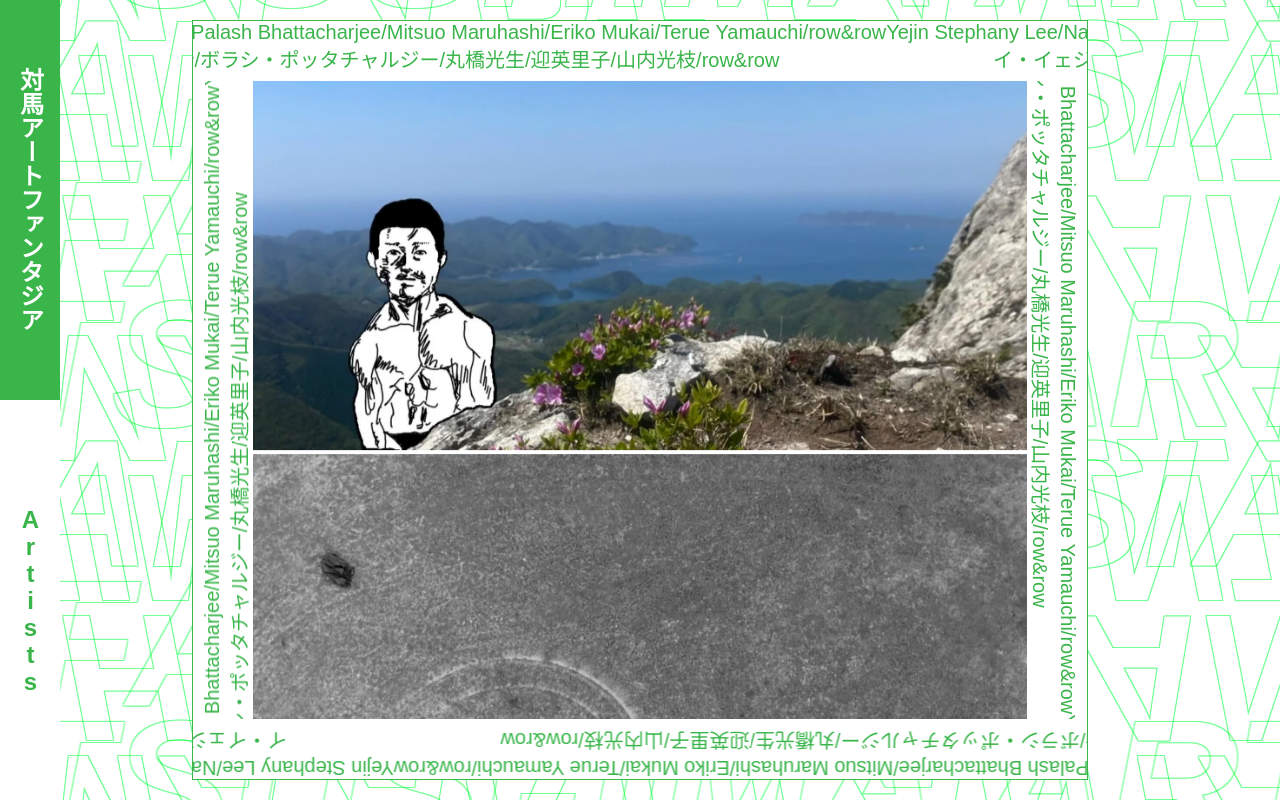
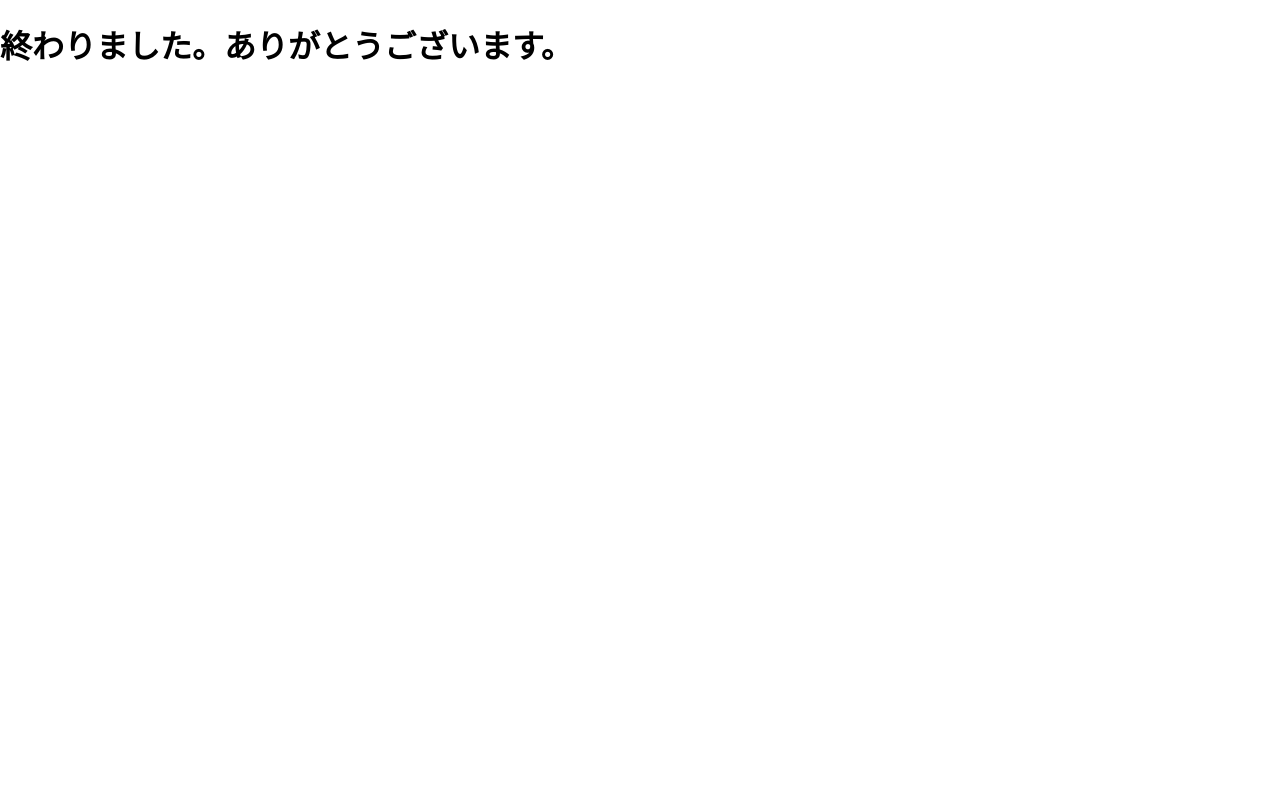
Before and after one commit to MarsdenJacques/tsushima-art-fantasia, a Next.js app: page / in a window 1280 px wide. Shown: the top 800 px of the page. Built offline with nearby package versions, Linux system fonts and the light colour scheme.

Commit message:
Event is over

```diff
--- a/pages/index.js
+++ b/pages/index.js
@@ -1,42 +1,9 @@
 import styles from '../styles/index.module.css'
-import Section from '../components/section'
-import BGText from '../components/text-bg.js'
-import Landing from '../components/landing.js'
-import Gallery from '../components/gallery.js'
-import Nav from '../components/nav.js'
-import { useState, useEffect, useRef } from 'react'
 
 export default function Home() {
-  const [currentSection, setCurrentSection] = useState(-1)
-  const ref1 = useRef()
-  const ref2 = useRef()
-  useEffect(() => {
-    const observer = new IntersectionObserver(([entry]) => {if(entry.isIntersecting)setCurrentSection(0)}, {threshold: .25})
-    observer.observe(ref1.current)
-    // Remove the observer as soon as the component is unmounted
-    return () => { observer.disconnect() }
-  }, [])
-  useEffect(() => {
-    const observer = new IntersectionObserver(([entry]) => {if(entry.isIntersecting)setCurrentSection(1)}, {threshold: .25})
-    observer.observe(ref2.current)
-    // Remove the observer as soon as the component is unmounted
-    return () => { observer.disconnect() }
-  }, [])
-  function scrollToAnchor(selectedAnchor) {
-    const element = selectedAnchor === '/#対馬アートファンタジア' ? ref1 : ref2
-    setCurrentSection(selectedAnchor === '/#対馬アートファンタジア' ? 0 : 1)
-    if(element.current !== undefined){
-      element.current.scrollIntoView({
-        behavior: 'smooth'
-      });
-    }
-  }
   return (
     <div className = {styles.main}>
-      <Nav currentSection = {currentSection} scrollTo = {scrollToAnchor}/>
-      <BGText/>
-      <div ref = {ref1}><Section name = {'対馬アートファンタジア'}><Landing/></Section></div>
-      <div ref = {ref2}><Section name = {'Artists'}><Gallery/></Section></div>
+      <h1>終わりました。ありがとうございます。</h1>
     </div>
   )
 }
```
